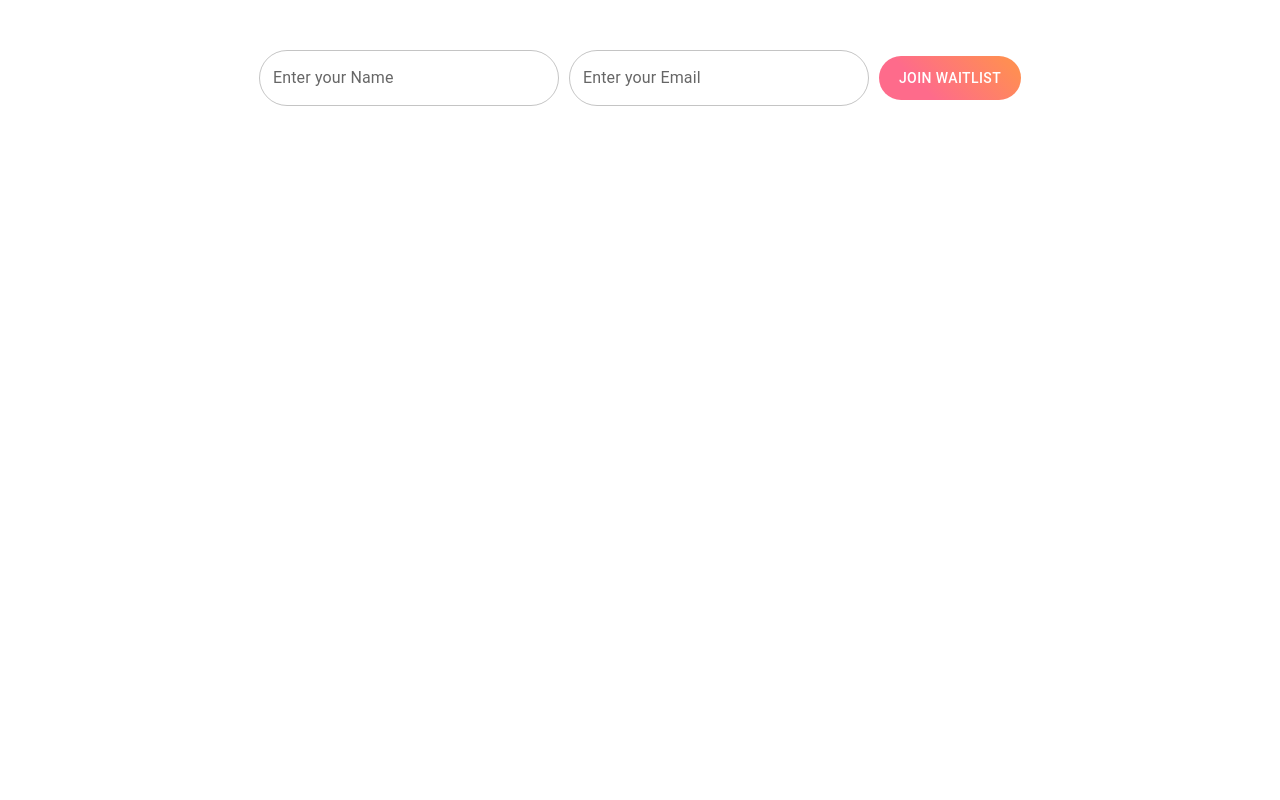
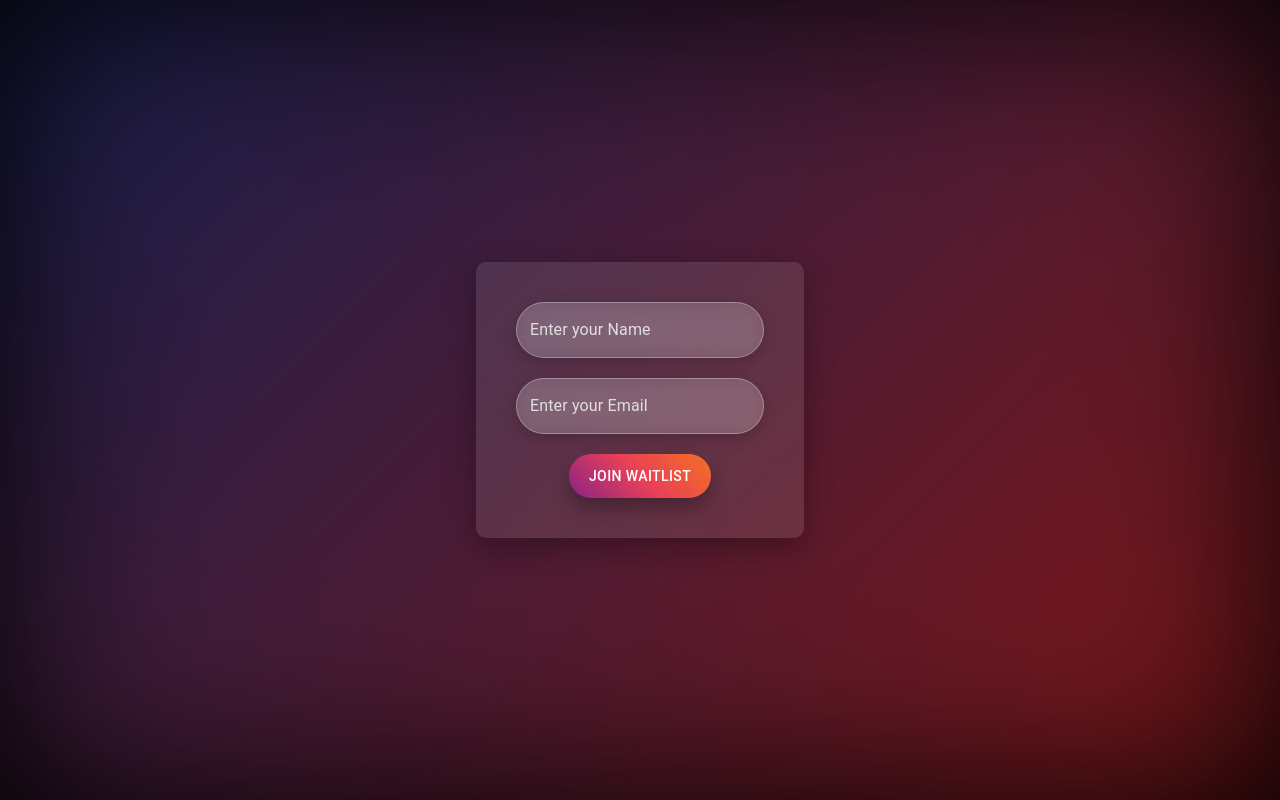
Before and after one commit to syedtaha22/ai-flashcards, a Next.js app: page /waitlist in a window 1280 px wide. Built offline with nearby package versions, Linux system fonts and the light colour scheme; no server answers.

Commit message:
feat: Add waitlist page and update landing page, and handle routing

```diff
--- a/app/waitlist/page.js
+++ b/app/waitlist/page.js
@@ -5,38 +5,103 @@ import { firestore } from "@/firebase";
 import { TextField, Button, Box, Typography } from "@mui/material";
 import { styled } from '@mui/system';
 import validator from 'validator';
+import { useRouter } from "next/navigation";
 
 // Styled Button with Gradient and Rounded Corners
 const GradientButton = styled(Button)({
-  background: "linear-gradient(45deg, #FE6B8B 30%, #FF8E53 90%)",
+  background: "linear-gradient(45deg, #8a2387, #e94057, #f27121)",  // Vibrant dark gradient
   color: "white",
   padding: "10px 20px",
   borderRadius: "50px",
-  marginLeft: "10px",
+  boxShadow: "0px 10px 20px rgba(0, 0, 0, 0.3)",
+  transition: "transform 0.2s ease-in-out",
+  marginTop: "20px",
+  "&:hover": {
+    transform: "scale(1.05)",
+  },
 });
 
 // Styled TextField with Rounded Corners
 const RoundedTextField = styled(TextField)({
   '& .MuiOutlinedInput-root': {
     borderRadius: '50px',
+    backgroundColor: 'rgba(255, 255, 255, 0.15)',
+    backdropFilter: 'blur(10px)',
+    boxShadow: '0px 4px 15px rgba(0, 0, 0, 0.2)',
+    color: '#ffffff',
+    '&.Mui-focused .MuiOutlinedInput-notchedOutline': {
+      borderColor: 'white', // White border on active/focus
     },
+  },
+  '& .MuiInputLabel-root': {
+    color: '#e0e0e0',
+  },
+  '& .MuiOutlinedInput-notchedOutline': {
+    borderColor: 'rgba(255, 255, 255, 0.3)',
+  },
+  '& .MuiOutlinedInput-root:hover .MuiOutlinedInput-notchedOutline': {
+    borderColor: 'rgba(255, 255, 255, 0.5)',
+  },
+});
+
+// Styled container with Glassmorphism
+const GlassContainer = styled(Box)({
+  display: 'flex',
+  flexDirection: 'column',
+  alignItems: 'center',
+  justifyContent: 'center',
+  padding: '40px',
+  borderRadius: '10px',
+  background: 'rgba(255, 255, 255, 0.1)',
+  backdropFilter: 'blur(15px)',
+  boxShadow: '0px 10px 30px rgba(0, 0, 0, 0.3)',
+  maxWidth: '500px',
+  margin: '50px auto',
+  textAlign: 'center',
+  zIndex: 2,
+});
+
+// Background container with layered black and gradient
+const BackgroundLayer = styled(Box)({
+  background: "black",  // Black root layer
+  width: '100%',
+  height: '100vh',
+  position: 'absolute',
+  top: 0,
+  left: 0,
+  zIndex: 0,
+});
+
+const GradientLayer = styled(Box)({
+  background: "linear-gradient(135deg, #1a2a6c, #b21f1f)", // Vibrant dark gradient
+  opacity: 0.5,
+  filter: 'blur(100px)',
+  width: '100%',
+  height: '100vh',
+  position: 'absolute',
+  top: 0,
+  left: 0,
+  opacity: 0.75,
+  zIndex: 1,
 });
 
 export default function WaitlistPage() {
   const [name, setName] = useState("");
   const [email, setEmail] = useState("");
-  const [error, setError] = useState("");
+  const [message, setMessage] = useState("");
+
+  const router = useRouter();
 
   const handleJoinWaitlist = async () => {
-    setError(""); // Clear any previous errors
+    setMessage(""); // Clear any previous messages
 
     // Validate name and email
     if (!name.trim()) {
-      setError("Name cannot be empty.");
+      setMessage("Name cannot be empty.");
       return;
     }
     if (!validator.isEmail(email)) {
-      setError("Please enter a valid email address.");
+      setMessage("Please enter a valid email address.");
       return;
     }
 
@@ -51,37 +116,45 @@ export default function WaitlistPage() {
       await setDoc(docRef, { contacts: [{ name, email }] });
     }
 
-    setError("You have successfully joined the waitlist!");
+    setMessage("You have successfully joined the waitlist!");
     setName("");
     setEmail("");
+    // Wait 3 seconds before redirecting to the home page
+    setTimeout(() => {
+      router.push("/");
+    }, 3000);
   };
 
   return (
-    <Box sx={{ display: 'flex', flexDirection: 'column', alignItems: 'center', marginTop: '50px' }}>
-      <Box sx={{ display: 'flex', flexDirection: 'row', alignItems: 'center', marginBottom: '20px' }}>
+    <Box sx={{ position: 'relative', width: '100%', height: '100vh', overflow: 'hidden' }}>
+      <BackgroundLayer />
+      <GradientLayer />
+      <Box sx={{ position: 'relative', zIndex: 2, display: 'flex', alignItems: 'center', justifyContent: 'center', height: '100%' }}>
+        <GlassContainer>
           <RoundedTextField
             label="Enter your Name"
             variant="outlined"
             value={name}
             onChange={(e) => setName(e.target.value)}
-          sx={{ width: '300px', marginRight: '10px' }}
+            sx={{ width: '100%', marginBottom: '20px' }}
           />
           <RoundedTextField
             label="Enter your Email"
             variant="outlined"
             value={email}
             onChange={(e) => setEmail(e.target.value)}
-          sx={{ width: '300px' }}
+            sx={{ width: '100%' }}
           />
           <GradientButton onClick={handleJoinWaitlist}>
             Join Waitlist
           </GradientButton>
-      </Box>
-      {error && (
-        <Typography color="error" sx={{ marginTop: '10px' }}>
-          {error}
+          {message && (
+            <Typography sx={{ marginTop: '20px', color: message.includes('successfully') ? '#00e676' : '#ff1744' }}>
+              {message}
             </Typography>
           )}
+        </GlassContainer>
+      </Box>
     </Box>
   );
 }
```
Also changed, not shown: app/landing-page/page.js (+12 -4 lines), app/page.js (+14 -6 lines). Lines whose indentation alone changed are shown as unchanged.
